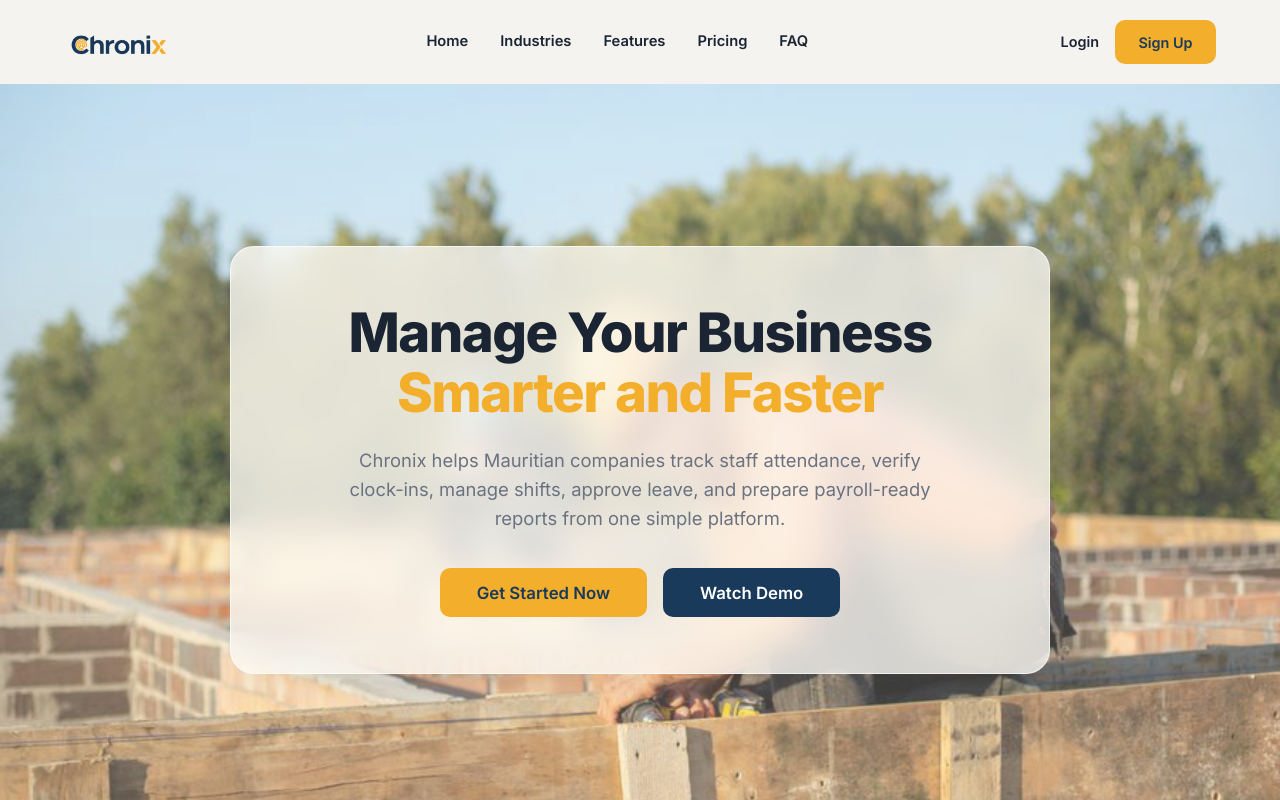
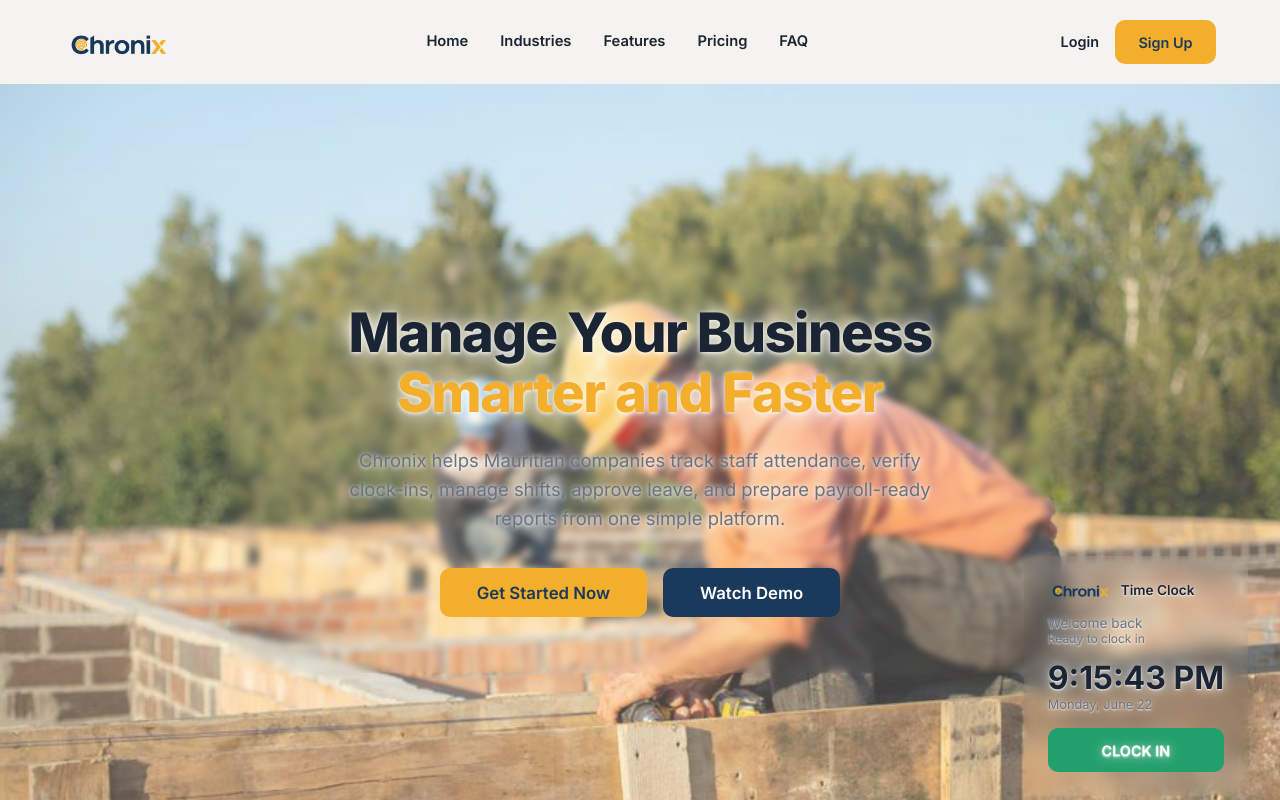
Before and after one commit to gnagnegaelephraim2-lgtm/chronix, a React (Vite) app: page / in a window 1280 px wide. Shown: the top 800 px of the page. Built offline with nearby package versions, Linux system fonts and the light colour scheme.

Commit message:
Add explicit Back to Website link on auth screens and finalize privacy/terms documents

```diff
--- a/src/components/marketing/Hero.tsx
+++ b/src/components/marketing/Hero.tsx
@@ -3,6 +3,7 @@ import { useNavigate } from 'react-router-dom';
 import { ChevronDown } from 'lucide-react';
 import { useLanguage } from '../../hooks/useLanguage';
 import { DemoVideoModal } from './DemoVideoModal';
+import { LiveClockPreview } from './LiveClockPreview';
 
 import hospitality1 from '../../assets/industries/hospitality-1.jpg';
 import construction1 from '../../assets/industries/construction-1.jpg';
@@ -88,17 +89,15 @@ export function Hero() {
         zIndex: 2,
         padding: '3.5rem 3rem',
         maxWidth: '820px',
-        background: 'rgba(253, 251, 247, 0.78)',
-        backdropFilter: 'blur(16px)',
-        WebkitBackdropFilter: 'blur(16px)',
-        border: '1px solid rgba(255, 255, 255, 0.65)',
+        background: 'transparent',
+        backdropFilter: 'blur(3px)',
+        WebkitBackdropFilter: 'blur(3px)',
         borderRadius: '24px',
-        boxShadow: '0 20px 40px rgba(0, 0, 0, 0.06)'
       }}>
-        <h1 style={{ fontSize: '3.4rem', lineHeight: 1.1, marginBottom: '1.5rem', textAlign: 'center', letterSpacing: '-1.5px', fontWeight: 800 }}>
+        <h1 style={{ fontSize: '3.4rem', lineHeight: 1.1, marginBottom: '1.5rem', textAlign: 'center', letterSpacing: '-1.5px', fontWeight: 800, textShadow: '0 2px 20px rgba(255,255,255,0.95), 0 1px 4px rgba(255,255,255,0.95)' }}>
           {t('heroHeadlinePrefix')} <span className="amber-text">{t('heroHeadlineAmber')}</span>
         </h1>
-        <p style={{ color: 'var(--text-secondary)', fontSize: '1.15rem', marginBottom: '2.25rem', maxWidth: 620, textAlign: 'center', lineHeight: 1.55 }}>{t('heroSubtext')}</p>
+        <p style={{ color: 'var(--text-secondary)', fontSize: '1.15rem', marginBottom: '2.25rem', maxWidth: 620, textAlign: 'center', lineHeight: 1.55, textShadow: '0 2px 16px rgba(255,255,255,0.95), 0 1px 4px rgba(255,255,255,0.95)' }}>{t('heroSubtext')}</p>
         <div style={{ display: 'flex', gap: '1rem', flexWrap: 'wrap', justifyContent: 'center' }}>
           <button className="btn btn-primary-amber btn-lg" onClick={() => navigate('/signup')} style={{ padding: '0.85rem 2.25rem', fontSize: '1.05rem', fontWeight: 600 }}>
             {t('getStartedNow')}
@@ -109,6 +108,10 @@ export function Hero() {
         </div>
       </div>
 
+      <div className="hero-clock-widget" style={{ position: 'absolute', bottom: '5.5rem', right: '2rem', zIndex: 2 }}>
+        <LiveClockPreview />
+      </div>
+
       <button type="button" className="hero-scroll-cue" onClick={scrollToNext} aria-label="Scroll to explore Chronix" style={{ zIndex: 2 }}>
         <span>Explore Chronix</span>
         <ChevronDown size={20} className="hero-scroll-cue-icon" />
--- a/src/index.css
+++ b/src/index.css
@@ -1117,11 +1117,21 @@ button, input, textarea, select {
   color: var(--chronix-amber);
 }
 .live-clock-preview {
-  background: var(--bg-card);
+  background: transparent;
+  backdrop-filter: blur(10px);
+  -webkit-backdrop-filter: blur(10px);
   border-radius: var(--card-radius);
-  box-shadow: var(--card-shadow-hover);
   padding: 1.5rem;
   max-width: 280px;
+}
+.live-clock-preview,
+.live-clock-preview * {
+  text-shadow: 0 1px 12px rgba(255, 255, 255, 0.9), 0 1px 2px rgba(255, 255, 255, 0.9);
+}
+@media (max-width: 900px) {
+  .hero-clock-widget {
+    display: none;
+  }
 }
 .section {
   padding: 4rem 5%;
--- a/src/pages/auth/AuthShell.tsx
+++ b/src/pages/auth/AuthShell.tsx
@@ -3,6 +3,7 @@ import { Link } from 'react-router-dom';
 import { useTheme } from '../../hooks/useTheme';
 import logo from '../../assets/chronix_logo.png';
 import logoWhite from '../../assets/chronix_logo_white.png';
+import { ArrowLeft } from 'lucide-react';
 
 // Import industry background images
 import hospitality1 from '../../assets/industries/hospitality-1.jpg';
@@ -38,6 +39,25 @@ export function AuthShell({ children }: AuthShellProps) {
     <div className="login-container">
       <div className="login-left-panel">
         <div style={{ maxWidth: 380, margin: '0 auto', width: '100%' }}>
+          <div style={{ marginBottom: '1.25rem' }}>
+            <Link
+              to="/"
+              style={{
+                display: 'inline-flex',
+                alignItems: 'center',
+                gap: '0.4rem',
+                color: 'var(--text-secondary)',
+                textDecoration: 'none',
+                fontSize: '0.88rem',
+                fontWeight: 600,
+                transition: 'color 0.2s'
+              }}
+              onMouseEnter={(e) => (e.currentTarget.style.color = 'var(--chronix-navy)')}
+              onMouseLeave={(e) => (e.currentTarget.style.color = 'var(--text-secondary)')}
+            >
+              <ArrowLeft size={16} /> Back to website
+            </Link>
+          </div>
           <div className="auth-top-row">
             <Link to="/" aria-label="Back to Chronix home">
               <img src={logo} alt="Chronix" style={{ height: 110, width: 110, objectFit: 'contain', margin: '-39px 0', display: 'block' }} />
--- a/src/pages/marketing/PrivacyPage.tsx
+++ b/src/pages/marketing/PrivacyPage.tsx
@@ -1,4 +1,3 @@
-import { ShieldAlert } from 'lucide-react';
 import { Navbar } from '../../components/marketing/Navbar';
 import { Footer } from '../../components/marketing/Footer';
 import { useLanguage } from '../../hooks/useLanguage';
@@ -14,26 +13,6 @@ export function PrivacyPage() {
       <Navbar />
 
       <main style={{ flexGrow: 1, padding: '4rem 5%', maxWidth: '800px', margin: '0 auto', width: '100%', boxSizing: 'border-box' }}>
-        {/* Lawyer Warning Badge */}
-        <div style={{
-          display: 'flex',
-          gap: '1rem',
-          background: 'var(--danger-bg)',
-          border: '1px solid rgba(229, 72, 77, 0.35)',
-          borderRadius: '8px',
-          padding: '1.25rem',
-          marginBottom: '2.5rem',
-          alignItems: 'flex-start'
-        }}>
-          <ShieldAlert size={22} style={{ color: 'var(--danger)', flexShrink: 0 }} />
-          <div style={{ fontSize: '0.88rem', color: '#7a2224', lineHeight: 1.5 }}>
-            <strong>{isFr ? 'Brouillon uniquement' : 'Draft only'}</strong> —{' '}
-            {isFr
-              ? "faites relire ce document par un avocat mauricien avant publication. Chronix traite des données de localisation, qui sont sensibles en vertu de la loi sur la protection des données (Data Protection Act 2017). Ce brouillon pose les bases, mais ne constitue pas un conseil juridique."
-              : "have this reviewed by a Mauritian lawyer before publishing. Chronix processes location data, which is sensitive under the Data Protection Act 2017. This draft covers the right ground, but it isn't legal advice."}
-          </div>
-        </div>
-
         <h1 style={{ fontSize: '2.25rem', fontWeight: 800, color: 'var(--chronix-navy)', marginBottom: '0.5rem', letterSpacing: '-0.5px' }}>
           {isFr ? 'Politique de Confidentialité' : 'Privacy Policy'}
         </h1>
--- a/src/pages/marketing/TermsPage.tsx
+++ b/src/pages/marketing/TermsPage.tsx
@@ -1,4 +1,3 @@
-import { ShieldAlert } from 'lucide-react';
 import { Navbar } from '../../components/marketing/Navbar';
 import { Footer } from '../../components/marketing/Footer';
 import { useLanguage } from '../../hooks/useLanguage';
@@ -14,26 +13,6 @@ export function TermsPage() {
       <Navbar />
 
       <main style={{ flexGrow: 1, padding: '4rem 5%', maxWidth: '800px', margin: '0 auto', width: '100%', boxSizing: 'border-box' }}>
-        {/* Lawyer Warning Badge */}
-        <div style={{
-          display: 'flex',
-          gap: '1rem',
-          background: 'var(--danger-bg)',
-          border: '1px solid rgba(229, 72, 77, 0.35)',
-          borderRadius: '8px',
-          padding: '1.25rem',
-          marginBottom: '2.5rem',
-          alignItems: 'flex-start'
-        }}>
-          <ShieldAlert size={22} style={{ color: 'var(--danger)', flexShrink: 0 }} />
-          <div style={{ fontSize: '0.88rem', color: '#7a2224', lineHeight: 1.5 }}>
-            <strong>{isFr ? 'Brouillon uniquement' : 'Draft only'}</strong> —{' '}
-            {isFr
-              ? "faites relire ce document par un avocat mauricien avant publication. Ces conditions de service doivent être conformes aux lois du travail mauriciennes. Ce brouillon sert de base, mais ne constitue pas un conseil juridique."
-              : "have this reviewed by a Mauritian lawyer before publishing. These terms of service must comply with Mauritian employment and business laws. This draft covers the right ground, but it isn't legal advice."}
-          </div>
-        </div>
-
         <h1 style={{ fontSize: '2.25rem', fontWeight: 800, color: 'var(--chronix-navy)', marginBottom: '0.5rem', letterSpacing: '-0.5px' }}>
           {isFr ? 'Conditions d\'Utilisation' : 'Terms of Service'}
         </h1>
```
